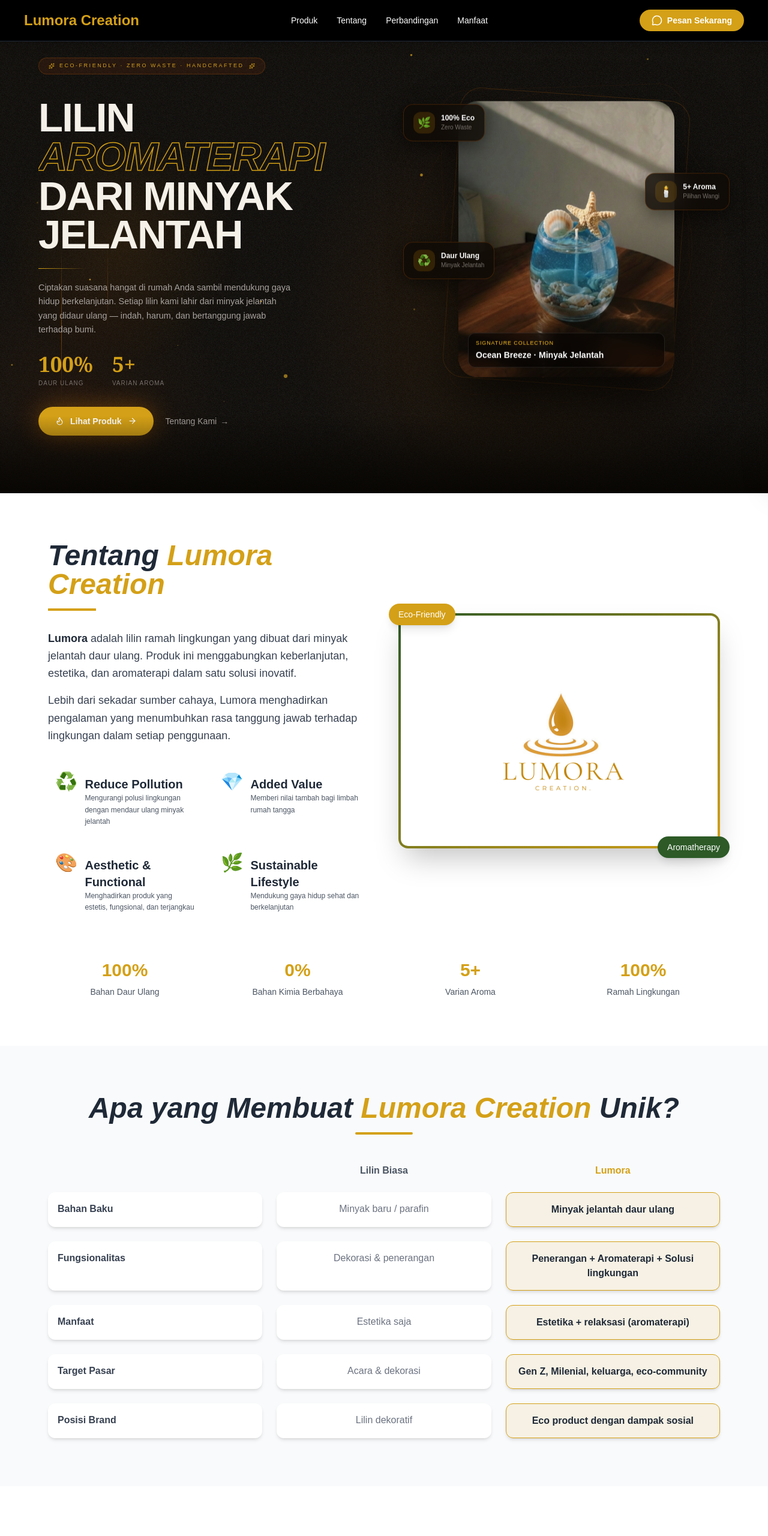
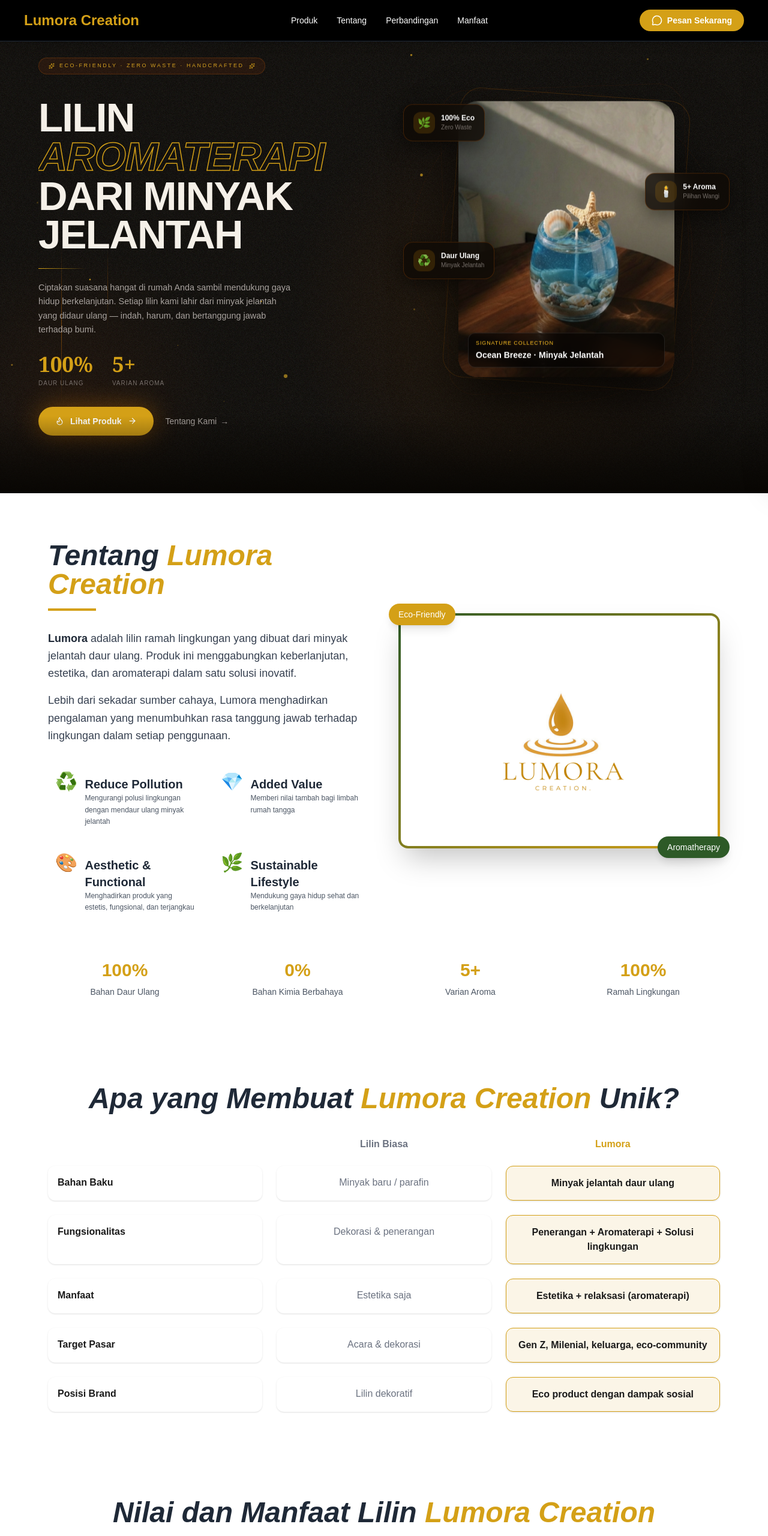
Before and after one commit to Krisnanda7/Lumora-Creation, a Next.js app: page / in a window 1280 px wide. Shown: the top 2560 px of the page at 60% size. Built offline with nearby package versions, Linux system fonts and the light colour scheme.

Commit message:
style: update differentation

```diff
--- a/components/differentation.tsx
+++ b/components/differentation.tsx
@@ -30,37 +30,58 @@
   ];
 
   return (
-    <section className="py-20 px-6 md:px-20 bg-gray-50">
-      <h2 className="text-4xl md:text-5xl font-bold text-center text-gray-800 mb-4 italic">
+    <section className="py-16 px-5 md:px-20 bg-white">
+      <h2 className="text-3xl md:text-5xl font-bold text-center text-gray-800 mb-10 italic">
         Apa yang Membuat <span className="text-[#D4A017]">Lumora Creation</span>{" "}
         Unik?
       </h2>
 
-      <div className="w-24 h-1 bg-[#D4A017] mx-auto mb-12 rounded-full"></div>
-
-      <div className="grid md:grid-cols-3 gap-6">
-        {/* Header */}
+      {/* DESKTOP */}
+      <div className="hidden md:grid grid-cols-3 gap-6">
         <div></div>
-        <div className="text-center font-semibold text-gray-600">
+        <div className="text-center font-semibold text-gray-500">
           Lilin Biasa
         </div>
         <div className="text-center font-semibold text-[#D4A017]">Lumora</div>
 
-        {data.map((item, index) => (
-          <div key={index} className="contents">
-            {/* Aspek */}
-            <div className="bg-white shadow-md rounded-xl p-4 font-semibold text-gray-700">
+        {data.map((item, i) => (
+          <div key={i} className="contents">
+            <div className="bg-white shadow rounded-xl p-4 font-semibold">
               {item.aspek}
             </div>
+            <div className="bg-white shadow rounded-xl p-4 text-center text-gray-500">
+              {item.biasa}
+            </div>
+            <div className="bg-[#D4A017]/10 border border-[#D4A017] shadow rounded-xl p-4 text-center font-semibold">
+              {item.lumora}
+            </div>
+          </div>
+        ))}
+      </div>
+
+      {/* MOBILE (FIXED UX) */}
+      <div className="md:hidden space-y-6">
+        {data.map((item, i) => (
+          <div key={i} className="bg-white rounded-2xl shadow-md p-5">
+            {/* Aspek */}
+            <h3 className="font-bold text-lg text-gray-800 mb-4">
+              {item.aspek}
+            </h3>
 
             {/* Lilin biasa */}
-            <div className="bg-white shadow-md rounded-xl p-4 text-gray-500 text-center">
-              {item.biasa}
+            <div className="mb-3">
+              <p className="text-sm text-gray-500">Lilin Biasa</p>
+              <div className="bg-gray-100 rounded-lg p-3 text-gray-600">
+                {item.biasa}
+              </div>
             </div>
 
             {/* Lumora (highlight) */}
-            <div className="bg-[#D4A017]/10 border border-[#D4A017] shadow-md rounded-xl p-4 text-center font-semibold text-gray-800">
-              {item.lumora}
+            <div>
+              <p className="text-sm text-[#D4A017] font-semibold">Lumora</p>
+              <div className="bg-[#D4A017]/10 border border-[#D4A017] rounded-lg p-3 font-semibold text-gray-800">
+                {item.lumora}
+              </div>
             </div>
           </div>
         ))}
--- a/components/hero.tsx
+++ b/components/hero.tsx
@@ -67,17 +67,17 @@
     return () => window.removeEventListener("mousemove", move);
   }, [x, y]);
 
-  return (
-    <motion.div
-      className="pointer-events-none fixed z-0 w-[400px] h-[400px] rounded-full"
-      style={{
-        x: springX,
-        y: springY,
-        background:
-          "radial-gradient(circle, rgba(217,119,6,0.10) 0%, transparent 70%)",
-      }}
-    />
-  );
+  // return (
+  //   <motion.div
+  //     className="pointer-events-none fixed z-0 w-[400px] h-[400px] rounded-full"
+  //     style={{
+  //       x: springX,
+  //       y: springY,
+  //       background:
+  //         "radial-gradient(circle, rgba(217,119,6,0.10) 0%, transparent 70%)",
+  //     }}
+  //   />
+  // );
 }
 
 // ── Floating product pill card ───────────────────────────────
--- a/components/impact.tsx
+++ b/components/impact.tsx
@@ -1,3 +1,5 @@
+"use client";
+
 export default function Impact() {
   return (
     <section id="impact" className="py-20 px-6 md:px-20 bg-white text-center">
```
